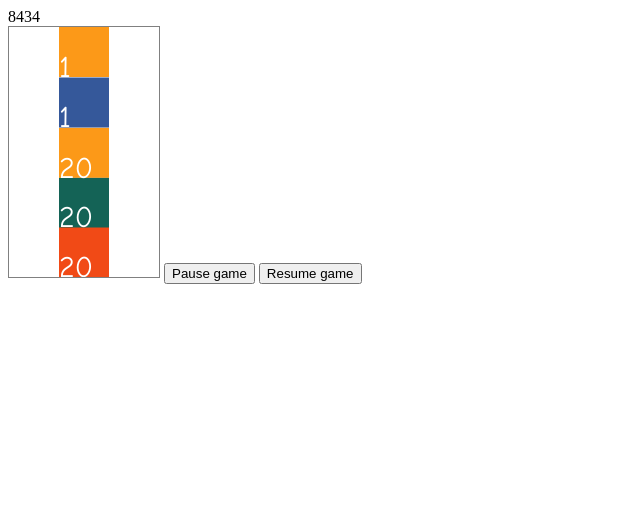
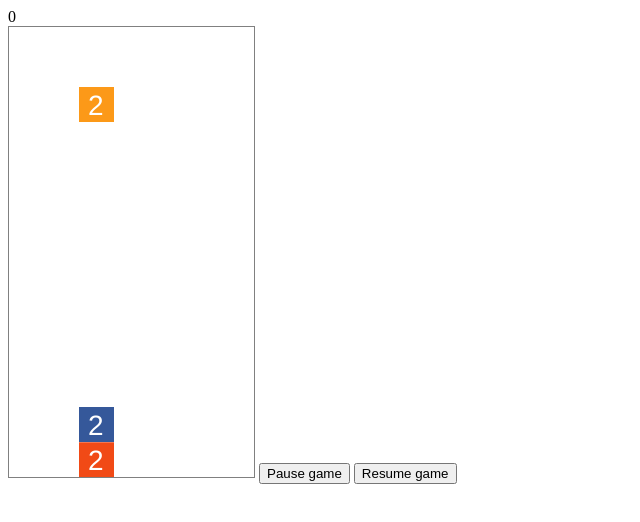
Before and after one commit to gass-git/jufofu-web, a plain HTML site: page index.html in a window 1280 px wide. Both pictures are taken after a click on the button "Resume game". Shown: the whole page, without its empty margins (0-640 px from the left). Drawn offline with Linux system fonts and the light colour scheme.

Commit message:
More rows and columns

```diff
--- a/index.html
+++ b/index.html
@@ -5,7 +5,7 @@
   </head>
   <body>
     <div id="score"></div>
-    <canvas id="root" width="150" height="250" style="border:1px solid gray"></canvas>
+    <canvas id="root" width="245" height="450" style="border:1px solid gray"></canvas>
     <button id="pause">Pause game</button>
     <button id="resume">Resume game</button>
   </body>
--- a/main.js
+++ b/main.js
@@ -3,12 +3,16 @@ const canvas = document.getElementById("root"),
       resumeBtn = document.getElementById("resume"),
       scoreDiv = document.getElementById("score"),
       ctx = canvas.getContext("2d"),
-      colors = ["#FC9918", "#F14A16", "#35589A", "#146356"],
-      squareWidth = 50,
+      colors = ["#FC9918", "#F14A16", "#35589A"],
+      squareWidth = 35,
       cols = canvas.width/squareWidth,
-      positions_x_axis = [0, squareWidth, 2*squareWidth],
+      positions_x_axis = [],
       speed = 0.8,
       boost = 5;
+
+for(let i = 0; i < cols; i++){
+  positions_x_axis.push(squareWidth*i);
+}
 
 var score = 0,
     right = false,
@@ -25,11 +29,11 @@ function randomColor(){
 function randomPoints(){
   let rand = Math.random();
   if(rand < 0.1){
-    return 100;
+    return 9;
     }else if(rand < 0.2){
-      return 50;
+      return 5;
       }else if(rand < 0.5){
-        return 20;
+        return 2;
         }else {
           return 1;
         }
@@ -40,7 +44,7 @@ class square {
     this.width = squareWidth,
     this.points = randomPoints(),
     this.color = randomColor(),
-    this.x = positions_x_axis[1],
+    this.x = positions_x_axis[2],
     this.y = 0,
     this.isMoving = true,
     this.isActive = true
@@ -85,9 +89,12 @@ function main(){
       square.isActive = false;
     }
 
-     // Sideways movement
-     if(left && square.isActive){
-      if(square.x === positions_x_axis[1] || square.x === positions_x_axis[2]){
+    /*
+      HORIZONTAL MOVEMENT
+    */
+    if(left && square.isActive){
+       // Does the square have a column available to the left?
+      if(square.x !== positions_x_axis[0]){
         if(isLeftAvailable(square) && timeOut === false){
           let i = positions_x_axis.indexOf(square.x);
           square.x = positions_x_axis[i - 1];
@@ -98,7 +105,8 @@ function main(){
     }
 
     if(right && square.isActive){
-      if(square.x === positions_x_axis[0] || square.x === positions_x_axis[1]){
+      // Does the square have a column available to the right?
+      if(square.x !== positions_x_axis[positions_x_axis.length - 1]){
         if(isRightAvailable(square) && timeOut === false){
           let i = positions_x_axis.indexOf(square.x);
           square.x = positions_x_axis[i + 1];
@@ -169,7 +177,7 @@ function main(){
 // Columns {0,1,2, .... }
 function availableHeight(col){
   let occupied = 0;
-  // Sum up the pixels been occupied in a column
+  // Sum up the pixels been occupied on a column
   squares.forEach((square) => {
     if(square.x === positions_x_axis[col]){
       if(square.isMoving === false && square.isActive === false){
@@ -224,8 +232,6 @@ function isLeftAvailable(movingSquare){
   }
 }
 
-
-
 function handleKeyDown(e){
   if(e.key === "Right" || e.key === "ArrowRight"){
     right = true;
@@ -255,10 +261,10 @@ function drawPiece(posX, posY, color, points){
   ctx.rect(posX, posY, squareWidth, squareWidth);
   ctx.fillStyle = color;
   ctx.fill();
-  ctx.font= "30px Comic Sans MS";
+  ctx.font= "28px Helvetica";
   ctx.textAlign = "left";
   ctx.fillStyle = "white";
-  ctx.fillText(points, posX, posY + squareWidth);
+  ctx.fillText(points, posX+9, posY-7 + squareWidth);
   ctx.closePath();
 }
 
```
